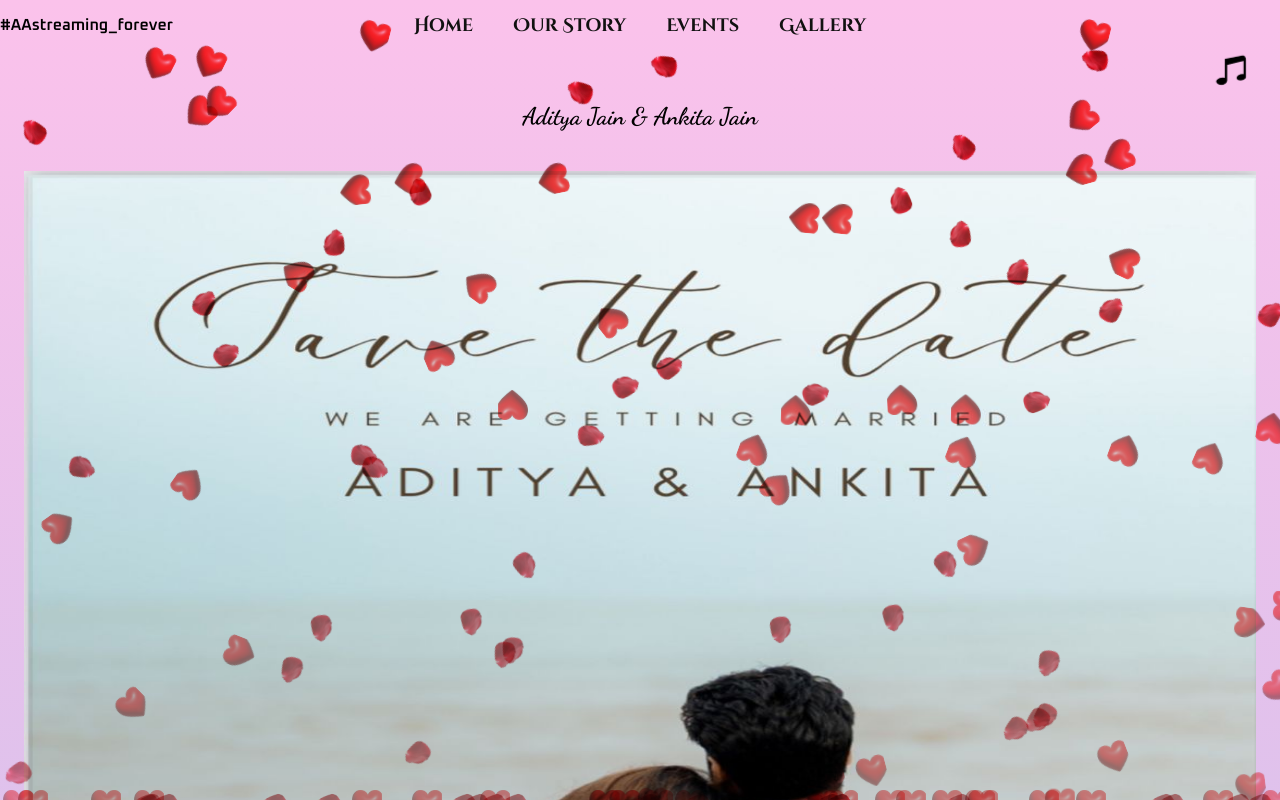
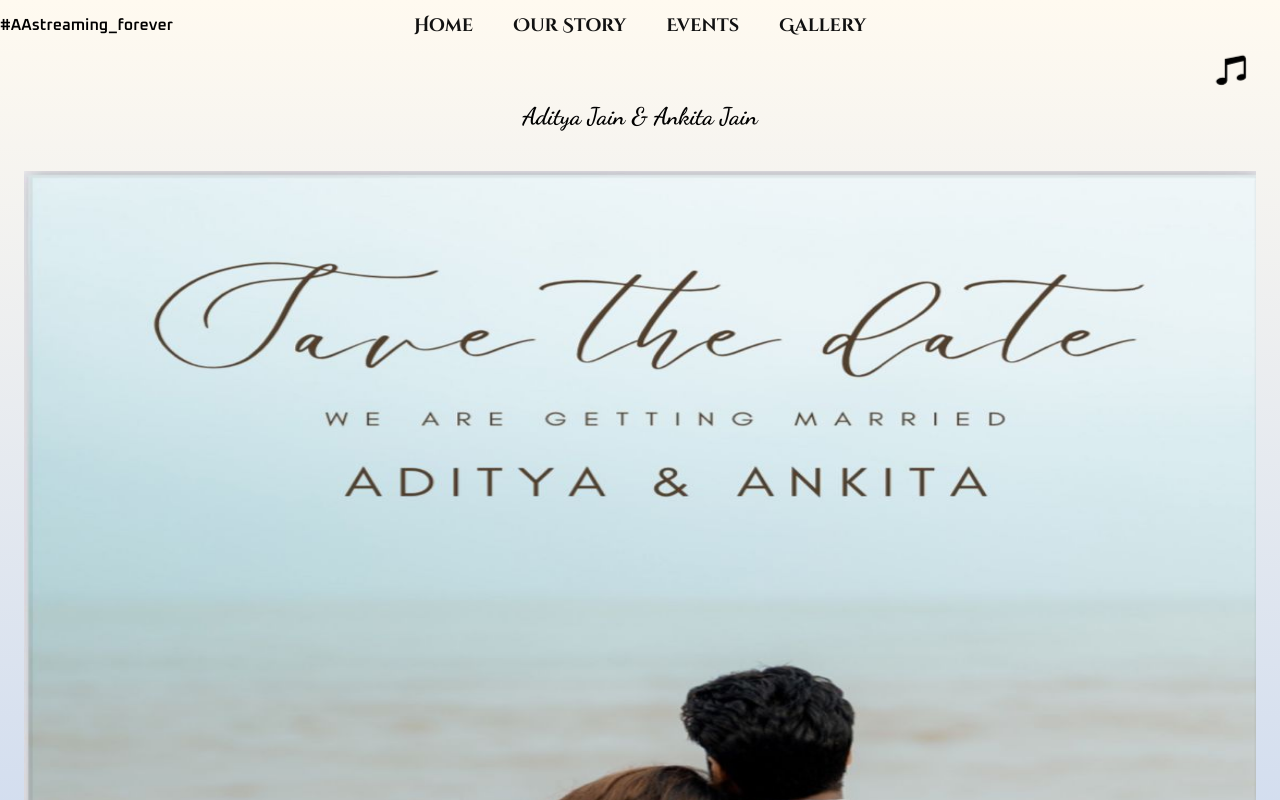
Before and after one commit to prachisaxena27/personal_project, a React (Vite) app: page / in a window 1280 px wide. Shown: the top 800 px of the page. Built offline with nearby package versions, Linux system fonts and the light colour scheme; a web font is replaced by a local one.

Commit message:
Twelfth draft

```diff
--- a/src/App.jsx
+++ b/src/App.jsx
@@ -16,30 +16,6 @@ const App = () => {
 
 
 
-
-
-
-
-  useEffect(()=>{
-    const createFalling = () =>{
-      const element = document.createElement("div");
-
-      const isHeart = Math.random() > 0.5;
-      element.classList.add(isHeart ? "heart" : "petal");
-
-      element.style.left = Math.random() * 100 + "vw";
-      element.style.animationDuration = 3 + Math.random() * 2 + "s";
-
-      document.body.appendChild(element);
-
-      setTimeout(()=> {
-        element.remove();
-      }, 10000);
-    };
-
-    const interval = setInterval(createFalling, 100);
-    setTimeout(()=> clearInterval(interval), 20000);
-  },[]);
 
   const [leftArrow, setLeftArrow] = useState(false);
   const [rightArrow, setRightArrow] = useState(true);
--- a/src/index.css
+++ b/src/index.css
@@ -26,7 +26,7 @@ html{
   scroll-behavior: smooth;
   min-height: 100%;
   /* background: linear-gradient(to bottom, #e0c3fc , #c2e9fb , #a1c4fd); */
-  background: linear-gradient(to bottom, #fbc2eb, #a6c1ee, #e0c3fc);
+  background: linear-gradient(to bottom,  #fffaf0, #a6c1ee, #a6c1ee, #e0c3fc);
   /* background: linear-gradient(to bottom, #ffecd2,  #fcb69f); */
   /* background: linear-gradient(to bottom, #f6d365 , #fda085); */
   /* background: linear-gradient(to bottom, #e0c3fc, #8ec5fc); */
@@ -60,28 +60,6 @@ h1,h2,h3{
 /* ================== FLOATERS / DECOR ================== */
 
 
-.petal, .heart{
-  position: fixed;
-  top: -10px;
-  width: 30px; height: 30px;
-  background-size: cover;
-  animation: fall linear forwards;
-  z-index: 999; pointer-events: none;
-}
-.petal{
-  background-image: url("./assets/pics/petal.png");
-
-  mix-blend-mode: multiply; border:none; outline:none;
-}
-.heart{
-  background-image: url("./assets/pics/heart.jpg");
-
-  mix-blend-mode: multiply; border:none; outline:none;
-}
-@keyframes fall{
-  0%{ transform: translateY(0) rotate(0deg); opacity:1; }
-  100%{ transform: translateY(100vh) rotate(360deg); opacity:.5; }
-}
 
 /* Music btn */
 .msc{
@@ -539,6 +517,11 @@ box-shadow: 0 0 10px #bba2f7;
 @media (max-width: 520px){
   .events-grid{ grid-template-columns:1fr; grid-template-rows:auto; }
   .event-card:nth-child(n){ grid-column:auto; grid-row:auto; }
+  .event-card:nth-child(1){ grid-column:1; grid-row:1; }
+.event-card:nth-child(2){ grid-column:1; grid-row:2; }
+.event-card:nth-child(3){ grid-column:1; grid-row:4; }
+.event-card:nth-child(4){ grid-column:1; grid-row:3; }
+.event-card:nth-child(5){ grid-column:1; grid-row:5; }
   .event-card{ width: min(240px, 90vw); }
   .event-card-wedding .event-img1:hover { border:  10px solid goldenrod;}
 }
```
